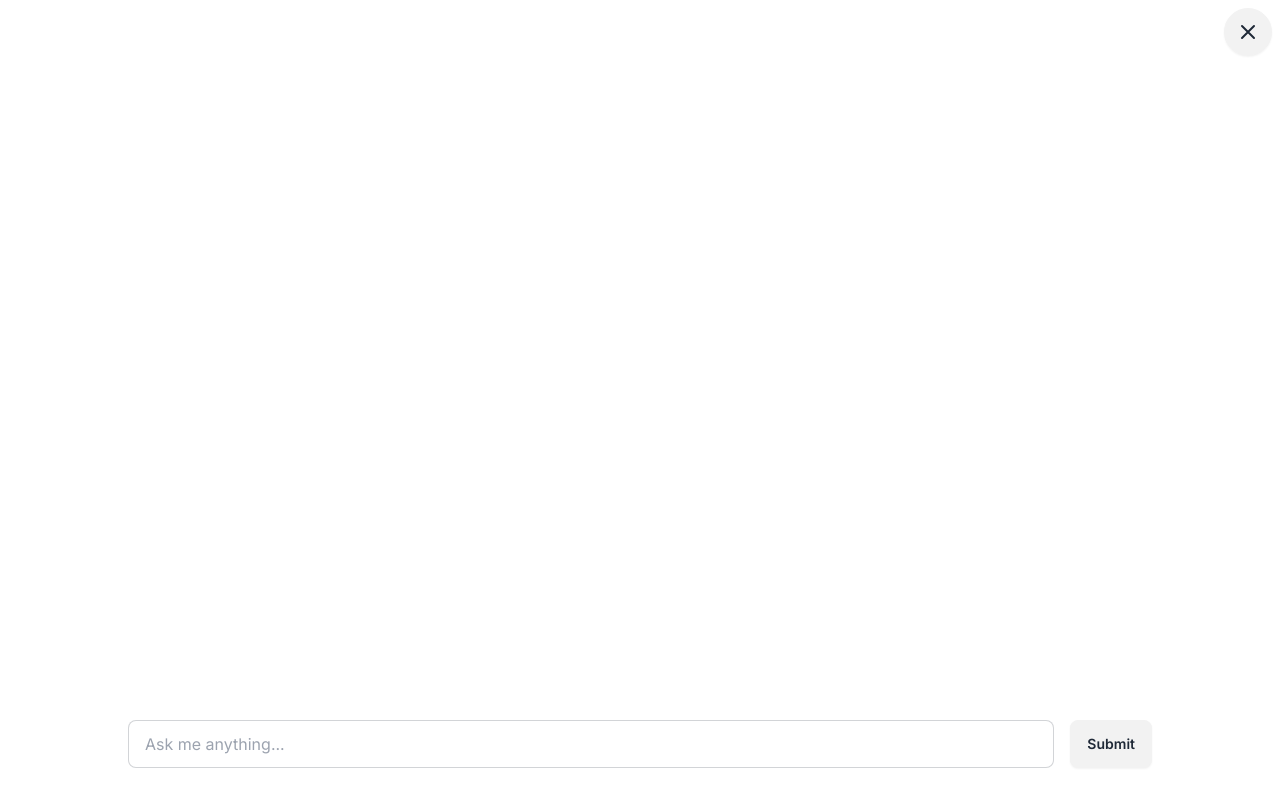
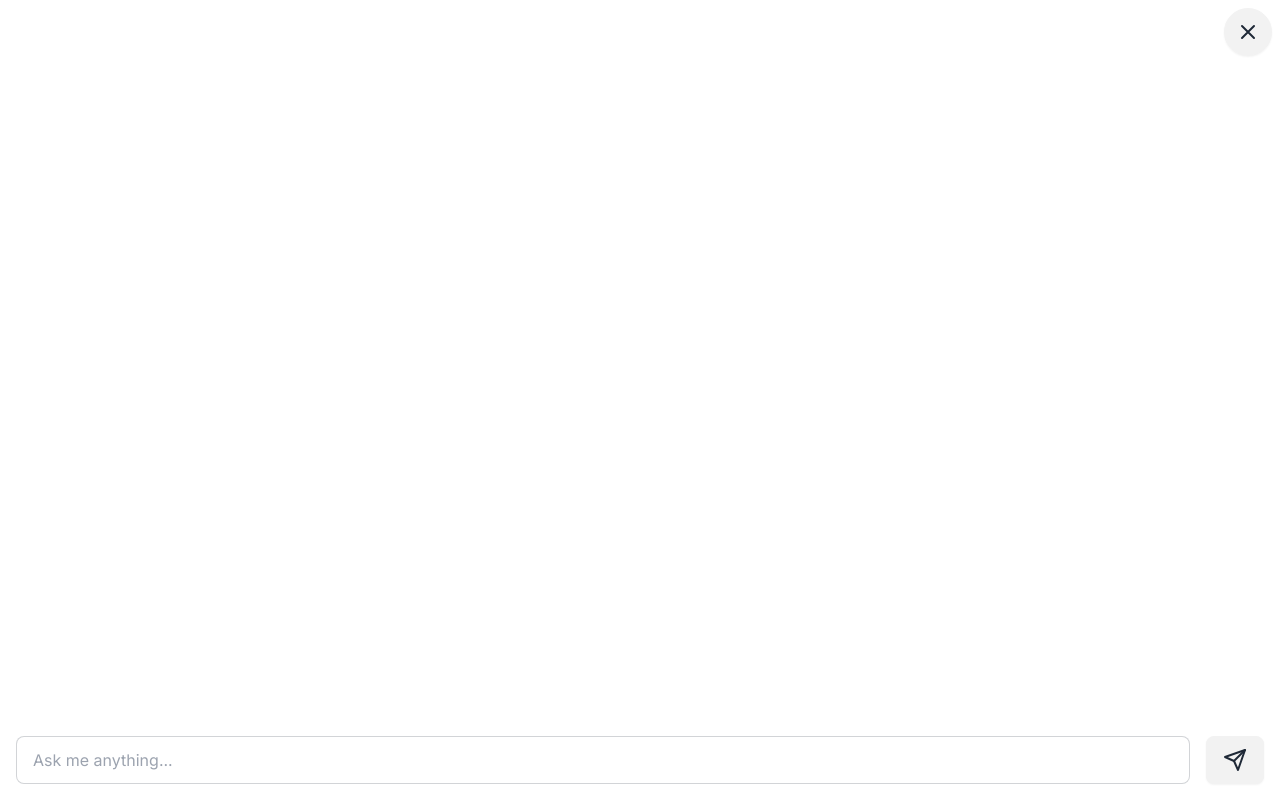
Before and after one commit to Chanzhaoyu/redon-playground, a Next.js app: page /chat in a window 1280 px wide. Built offline with nearby package versions, Linux system fonts and the light colour scheme.

Commit message:
feat: 完善聊天框

```diff
--- a/app/(playground)/chat/page.tsx
+++ b/app/(playground)/chat/page.tsx
@@ -1,5 +1,5 @@
 "use client";
-
+import { useEffect, useRef } from "react";
 import { useChat } from "ai/react";
 import Image from "next/image";
 import clsx from "clsx";
@@ -10,10 +10,14 @@ import "katex/dist/katex.min.css";
 import Tokenizer from "@/components/Tokenizer";
 import { Prism as SyntaxHighlighter } from "react-syntax-highlighter";
 import { darcula } from "react-syntax-highlighter/dist/esm/styles/prism";
+import { Send, Pause } from "lucide-react";
+import { debounce } from "lodash-es";
 
 export default function SloganGenerator() {
   const { messages, stop, input, isLoading, handleInputChange, handleSubmit } =
     useChat();
+
+  const scrollRef = useRef<HTMLDivElement | null>(null);
 
   const isAI = (role: string) => ["system", "assistant"].includes(role);
 
@@ -26,10 +30,26 @@ export default function SloganGenerator() {
     return <Image width={40} height={40} src="/images/avatar.jpg" alt="User" />;
   };
 
+  const debouncedSmoothScroll = debounce(() => {
+    if (scrollRef.current) {
+      scrollRef.current.scrollTop = scrollRef.current.scrollHeight;
+    }
+  }, 300);
+
+  useEffect(() => {
+    debouncedSmoothScroll();
+  }, [debouncedSmoothScroll, messages]);
+
+  const onHandleSubmit = (e: any) => {
+    handleSubmit(e);
+  };
+
   return (
-    <div className="w-full h-screen">
+    <div
+      ref={scrollRef}
+      className="w-full h-screen overflow-hidden overflow-y-auto">
       <div className="mx-auto w-full max-w-screen-lg h-full flex flex-col">
-        <div className="flex-1 w-full whitespace-pre-wrap my-4 pt-10">
+        <div className="flex-1 w-full whitespace-pre-wrap my-4 pt-20 pb-20">
           {messages.map((m) => (
             <div
               className={clsx("chat", isAI(m.role) ? "chat-start" : "chat-end")}
@@ -85,13 +105,16 @@ export default function SloganGenerator() {
           {isLoading && (
             <div className="flex items-center justify-center py-4">
               <button className="btn btn-error" onClick={() => stop()}>
+                <Pause />
                 Stop
               </button>
             </div>
           )}
         </div>
-        <div className="w-full pb-8">
-          <form className="flex items-center space-x-4" onSubmit={handleSubmit}>
+        <div className="w-full p-4 fixed left-0 bottom-0 bg-white">
+          <form
+            className="flex items-center space-x-4"
+            onSubmit={onHandleSubmit}>
             <input
               className="input input-bordered w-full "
               value={input}
@@ -99,7 +122,7 @@ export default function SloganGenerator() {
               onChange={handleInputChange}
             />
             <button className="btn" type="submit" disabled={isLoading}>
-              Submit
+              <Send />
             </button>
           </form>
         </div>
--- a/package.json
+++ b/package.json
@@ -14,6 +14,7 @@
     "clsx": "^2.0.0",
     "daisyui": "^3.9.4",
     "gpt-tokenizer": "^2.1.2",
+    "lodash-es": "^4.17.21",
     "lucide-react": "^0.292.0",
     "next": "14.0.1",
     "openai": "^4.17.0",
@@ -27,6 +28,7 @@
     "util": "^0.12.5"
   },
   "devDependencies": {
+    "@types/lodash-es": "^4.17.11",
     "@types/node": "^20",
     "@types/react": "^18",
     "@types/react-dom": "^18",
```
Also changed, not shown: 1 other file (tests, documents, lock files or other folders).
